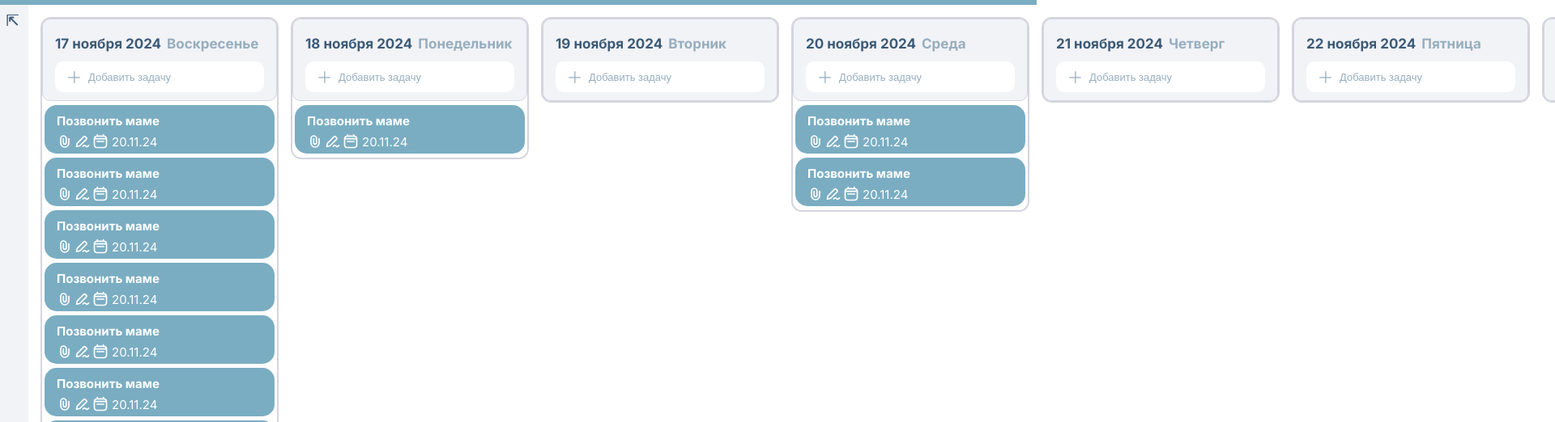
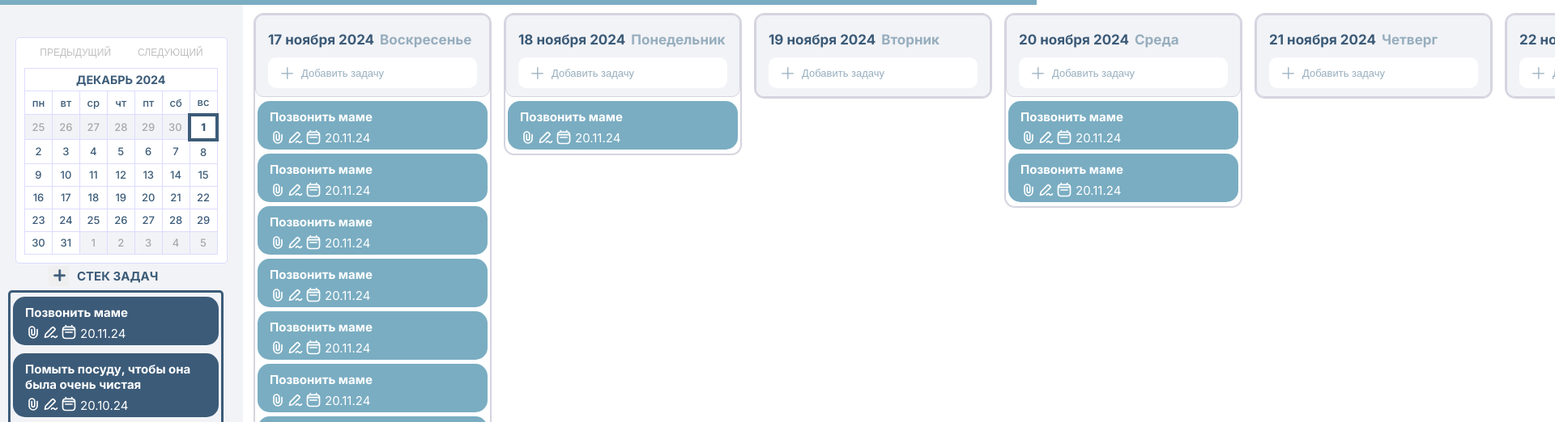
Before and after one commit to varyaqt/rikoplaner, a plain HTML site: page main-page.html in a window 1280 px wide. Shown: the part 49-571 px from the top of the page at 81% size, 1920 px wide, since content can reach past the window. Drawn offline with Linux system fonts and the light colour scheme.

Commit message:
боковое меню сделала статическим

```diff
--- a/main-page.html
+++ b/main-page.html
@@ -50,17 +50,12 @@
 
     <div class="side-bar-container">
 
-      <label for="nav-toggle" class="nav-toggle" onclick></label>
-
       <div class="calendar-container">
         <div class="calendar-wrapper">
           <button id="btnPrev" type="button">Предыдущий</button>
           <button id="btnNext" type="button">Следующий</button>
           <div id="divCal"></div>
         </div>
-        <!-- Метка с именем `id` чекбокса в `for` атрибуте -->
-        <label for="nav-toggle" class="nav-toggle" onclick>
-        </label>
       </div>
 
       <div class="stack-title-container">
--- a/styles/calendar.css
+++ b/styles/calendar.css
@@ -1,6 +1,6 @@
 .calendar-wrapper {
   width: 240px;
-  padding: 13px 10px;
+  padding: 10px 10px;
   border: 1px solid #dcdcff;
   border-radius: 5px;
   background: #fff;
--- a/styles/main-page.css
+++ b/styles/main-page.css
@@ -1,10 +1,7 @@
 main {
-  margin-top: 70px;
-  margin-left: 27px;
+  margin-top: 65px;
+  margin-left: 290px;
 
-  -webkit-transition: -webkit-transform .3s;
-  -moz-transition: -moz-transform .3s;
-  transition: transform .3s;
 
   display: flex;
   flex-direction: row;
--- a/styles/side-bar.css
+++ b/styles/side-bar.css
@@ -1,14 +1,14 @@
 .side-bar-container {
   /*  ширна произвольная, не стесняйтесь экспериментировать */
-  width: 295px;
-  min-width: 295px;
+  width: 280px;
+  min-width: 280px;
   /* фиксируем и выставляем высоту панели на максимум */
   position: fixed;
   top: 55px;
   bottom: 0;
   margin: 0;
   /* сдвигаем (прячем) панель относительно левого края страницы */
-  left: -280px;
+  left: 0;
   /* внутренние отступы */
   padding: 10px 10px;
   /* плавный переход смещения панели */
@@ -22,16 +22,18 @@
 
   display: flex;
   flex-direction: column;
+  justify-content: center;
 }
 
 .calendar-container {
   margin: 0;
   height: 278px;
   min-height: 278px;
-  width: 300px;
+  width: 280px;
   display: flex;
   flex-direction: row;
   justify-items: center;
+  justify-content: center;
   align-items: flex-start;
 }
 
@@ -41,7 +43,7 @@
   height: 35px;
   justify-content: flex-start;
   align-items: center;
-  margin-left: 40px;
+  margin-left: 50px;
 }
 
 .stack-title {
@@ -75,7 +77,7 @@
   display: flex;
   flex: 1;
   flex-direction: column;
-  width: 255px;
+  width: 260px;
   overflow-y: scroll;
 }
 
@@ -134,87 +136,3 @@
   font-size: 15px;
   font-weight: bold;
 }
-
-
-
-/**
-* Кнопка переключения панели
-* тег <label>
-*/
-
-.nav-toggle {
-  /* абсолютно позиционируем */
-  position: absolute;
-  /* относительно левого края панели */
-  left: 278px;
-  /* отступ от верхнего края панели */
-  top: 0;
-  /* внутренние отступы */
-  padding: 0.5em;
-  /* определяем цвет фона переключателя
-   * чаще вчего в соответствии с цветом фона панели
-  */
-  background: inherit;
-  /* цвет текста */
-  color: rgb(60,91,120);
-  /* вид курсора */
-  cursor: pointer;
-  /* размер шрифта */
-  font-size: 1.2em;
-  line-height: 1;
-  /* всегда поверх других элементов страницы */
-  z-index: 2001;
-}
-
-
-/* определяем текст кнопки
-* символ Unicode (TRIGRAM FOR HEAVEN)
-*/
-
-.nav-toggle::after {
-  content: '\21F1';
-}
-
-/**
-* Скрытый чекбокс (флажок)
-* невидим и недоступен :)
-* имя селектора атрибут флажка
-*/
-
-[id='nav-toggle'] {
-  position: absolute;
-  display: none;
-}
-
-/**
-* Когда флажок установлен, открывается панель
-* используем псевдокласс:checked
-*/
-
-[id='nav-toggle']:checked ~ .side-bar-container {
-  left: 0;
-}
-
-
-/*
-* смещение контента страницы
-* на размер ширины панели,
-* фишка необязательная, на любителя
-*/
-
-[id='nav-toggle']:checked ~ main {
-  -webkit-transform: translateX(280px);
-  -moz-transform: translateX(280px);
-  transform: translateX(280px);
-}
-
-
-/*
-* изменение символа переключателя,
-* привычный крестик (MULTIPLICATION X),
-* вы можете испльзовать любой другой значок
-*/
-
-[id='nav-toggle']:checked ~ .side-bar-container > .nav-toggle:after > .nav-toggle {
-  content: '\21F1';
-}
```
